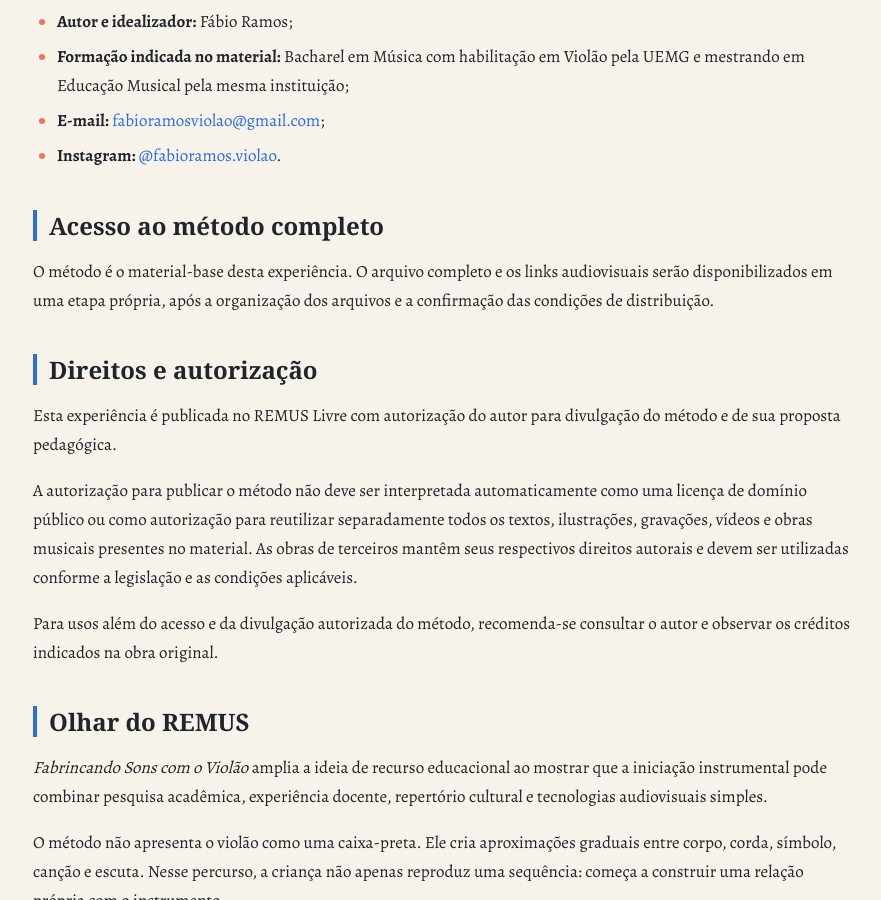
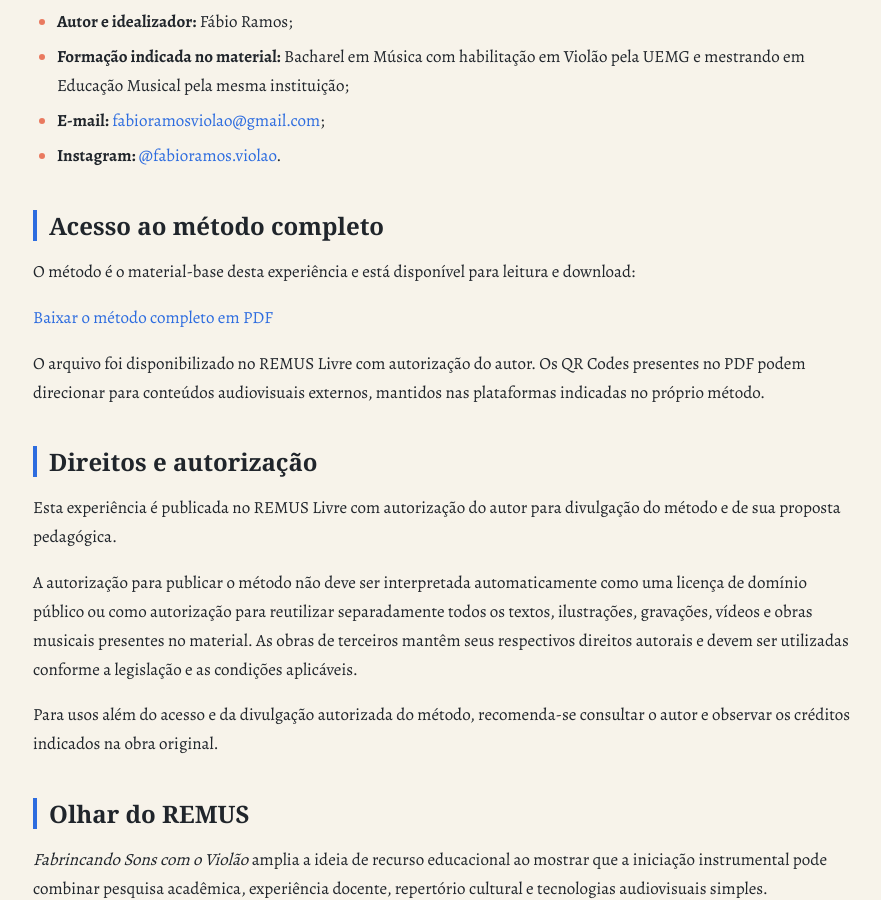
Before and after one commit to remus-livre/remus-livre.github.io, a Jekyll site: the page built from experiencias/fabrincando-sons-com-o-violao.md, in a window 1280 px wide and 900 px high, scrolled down 7201 px. Shown: the whole window, without its empty margins (197-1078 px from the left). Built offline with Jekyll 4.4.1, drawn with Linux system fonts in a browser that asks for light colours; some web fonts are replaced.

Commit message:
feat: publish full guitar method PDF

```diff
--- a/experiencias/fabrincando-sons-com-o-violao.md
+++ b/experiencias/fabrincando-sons-com-o-violao.md
@@ -176,7 +176,11 @@ O registro não precisa interromper a prática. Uma palavra, uma marcação, um
 
 ## Acesso ao método completo
 
-O método é o material-base desta experiência. O arquivo completo e os links audiovisuais serão disponibilizados em uma etapa própria, após a organização dos arquivos e a confirmação das condições de distribuição.
+O método é o material-base desta experiência e está disponível para leitura e download:
+
+[Baixar o método completo em PDF](../arquivos/metodos/fabrincando-sons-com-o-violao.pdf)
+
+O arquivo foi disponibilizado no REMUS Livre com autorização do autor. Os QR Codes presentes no PDF podem direcionar para conteúdos audiovisuais externos, mantidos nas plataformas indicadas no próprio método.
 
 ## Direitos e autorização
 
```
Also changed, not shown: 1 other file.
